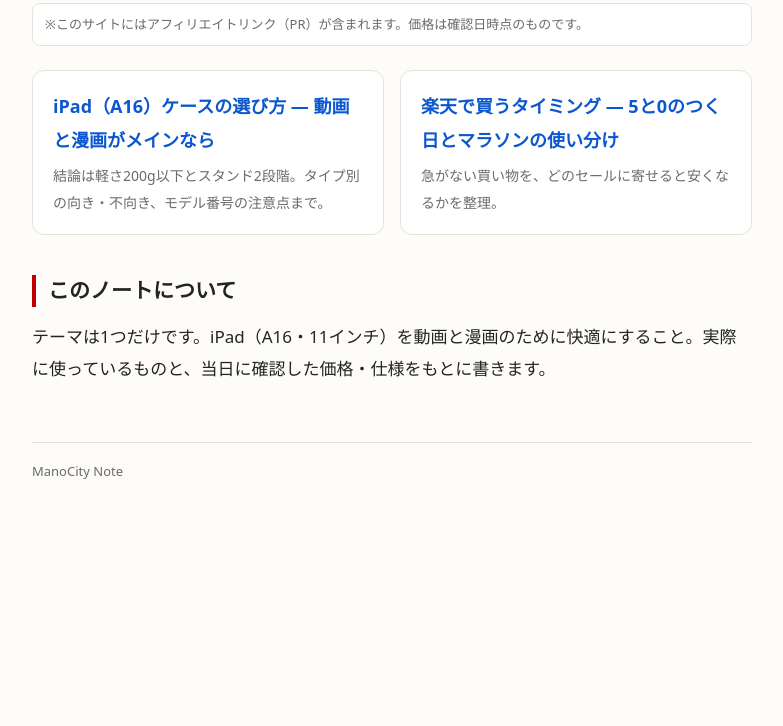
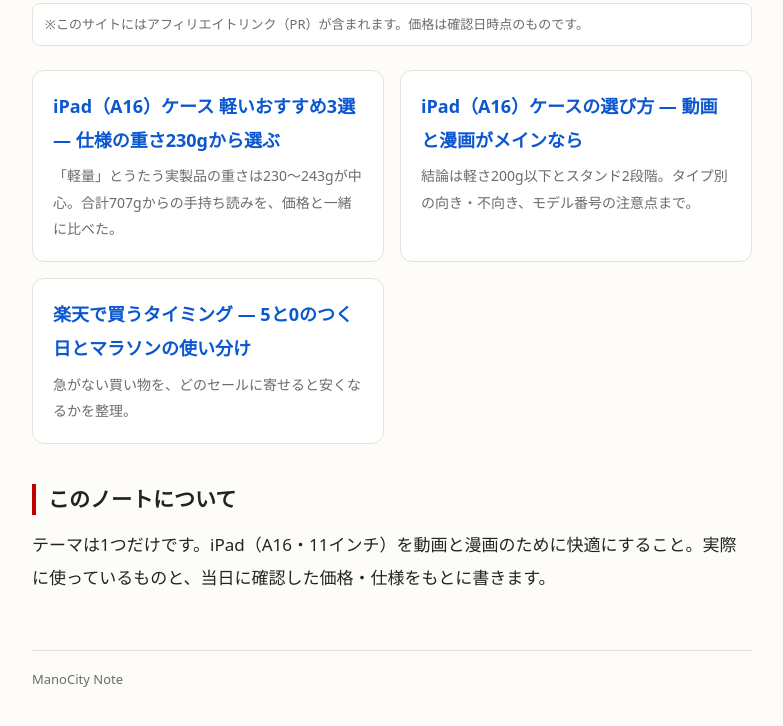
Before and after one commit to ManoCity/manocity-note, a plain HTML site: page note/index.html in a window 1280 px wide. Shown: the part 160-886 px from the top of the page, without its empty margins (248-1031 px from the left). Before the commit the page ends 800 px from the top, so only its background shows below. Drawn offline with Linux system fonts and the light colour scheme.

Commit message:
Add iPad A16 lightweight case article (2026-11-28)

```diff
--- a/note/index.html
+++ b/note/index.html
@@ -4,7 +4,7 @@
 <meta charset="utf-8">
 <meta name="viewport" content="width=device-width, initial-scale=1">
 <title>ノート一覧 | ManoCity Note</title>
-<meta name="description" content="iPad（A16）を動画と漫画のために快適にするノート。ケースの選び方と、楽天で買うタイミングの記事。">
+<meta name="description" content="iPad（A16）を動画と漫画のために快適にするノート。ケースの選び方と軽いケースのおすすめ、楽天で買うタイミングの記事。">
 <link rel="stylesheet" href="/assets/style.css">
 <link rel="icon" href="/favicon.ico" sizes="32x32">
 <link rel="icon" href="/favicon.svg" type="image/svg+xml">
@@ -27,6 +27,10 @@ gtag('config', 'G-30LZTJDQ6K');
 <p class="pr">※このサイトにはアフィリエイトリンク（PR）が含まれます。価格は確認日時点のものです。</p>
 <div class="cards">
 <div class="card">
+<a href="/note/ipad-a16-case-light.html">iPad（A16）ケース 軽いおすすめ3選 — 仕様の重さ230gから選ぶ</a>
+<p>「軽量」とうたう実製品の重さは230〜243gが中心。合計707gからの手持ち読みを、価格と一緒に比べた。</p>
+</div>
+<div class="card">
 <a href="/note/ipad-a16-case.html">iPad（A16）ケースの選び方 — 動画と漫画がメインなら</a>
 <p>結論は軽さ200g以下とスタンド2段階。タイプ別の向き・不向き、モデル番号の注意点まで。</p>
 </div>
```
